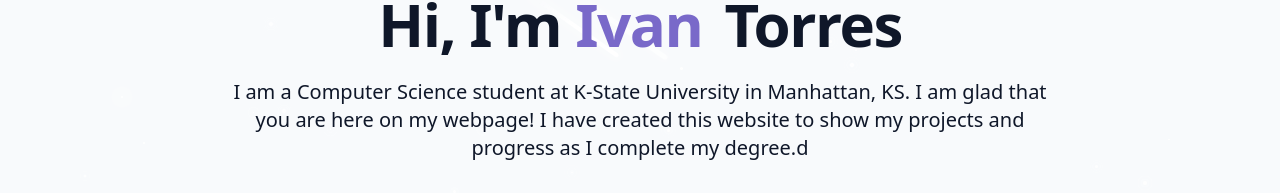
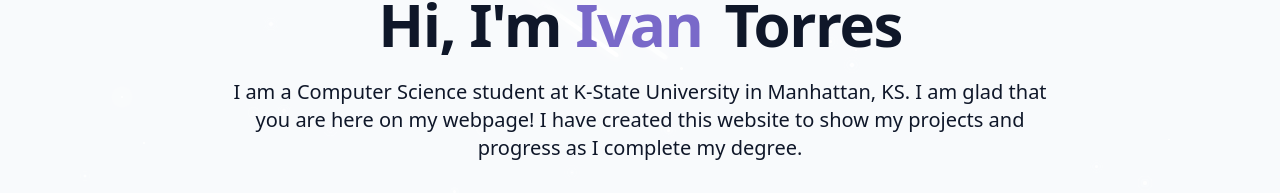
Before and after one commit to torres-80/beautiful-react-tailwind-portfolio, a React (Vite) app: page / in a window 1280 px wide. Shown: the part 290-483 px from the top of the page. Built offline with nearby package versions, Linux system fonts and the light colour scheme.

Commit message:
Changes to Hero Sectoin

```diff
--- a/src/components/HeroSection.jsx
+++ b/src/components/HeroSection.jsx
@@ -23,7 +23,7 @@
             I am a Computer Science student at K-State University in
             Manhattan, KS. I am glad that you are here on my webpage! I have
             created this website to show my projects and progress as I complete
-            my degree.d
+            my degree.
           </p>
 
           <div className="pt-4 opacity-0 animate-fade-in-delay-4">
```
